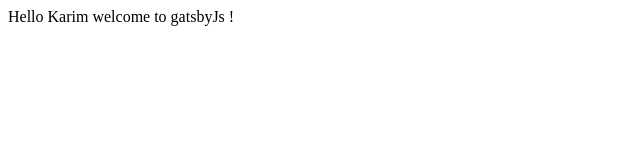
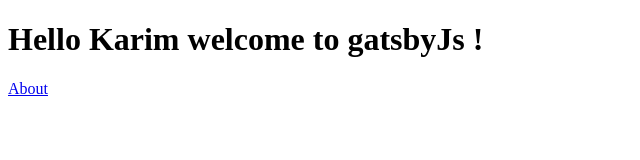
Before and after one commit to KarimMoustamid/Gatsby.js-Tutorial-and-Projects, a Gatsby site in the folder cours/: page / in a window 1280 px wide. Shown: the whole page, without its empty margins (0-640 px from the left). Built offline with nearby package versions, Linux system fonts and the light colour scheme; Gatsby itself is replaced by a stand-in of ours.

Commit message:
Gatsby Links

```diff
--- a/cours/src/pages/index.js
+++ b/cours/src/pages/index.js
@@ -1,5 +1,11 @@
 import React from "react"
+import { Link } from "gatsby"
 
 export default function Home() {
-  return <div>Hello Karim welcome to gatsbyJs !</div>
+  return (
+    <div>
+      <h1>Hello Karim welcome to gatsbyJs !</h1>
+      <Link to="/about">About</Link>
+    </div>
+  )
 }
```
Also changed, not shown: cours/src/pages/about.js (+8 -1 lines), cours/src/pages/blog/post.js (+6 -1 lines).
